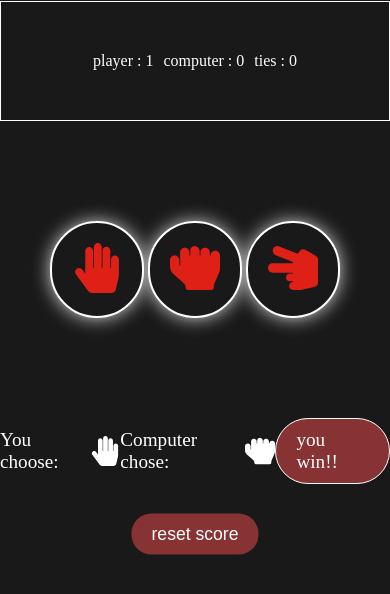
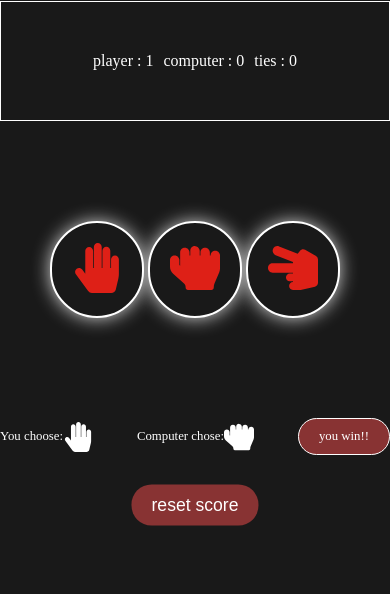
Before and after one commit to Saad-Kibal/rock-paper-scissors, a plain HTML site: page index.html in a window 390 px wide. Both pictures are taken after a click on the button 97 px from the left and 431 px from the top of the page. Shown: the part 162-756 px from the top of the page. Drawn offline with Linux system fonts and the light colour scheme.

Commit message:
fixing size for small screens

```diff
--- a/styles.css
+++ b/styles.css
@@ -158,11 +158,11 @@ h1 span {
     }
 
     .results p {
-        font-size: 1.2rem;
+        font-size: 0.8em;
     }
+
     .results p:last-of-type {
-        font-size: 1.2em;
-
+        font-size: 0.8em;
     }
 
     .results img {
@@ -173,6 +173,4 @@ h1 span {
     .reset {
         padding: 10px 20px;
     }
-
-
 }
```
